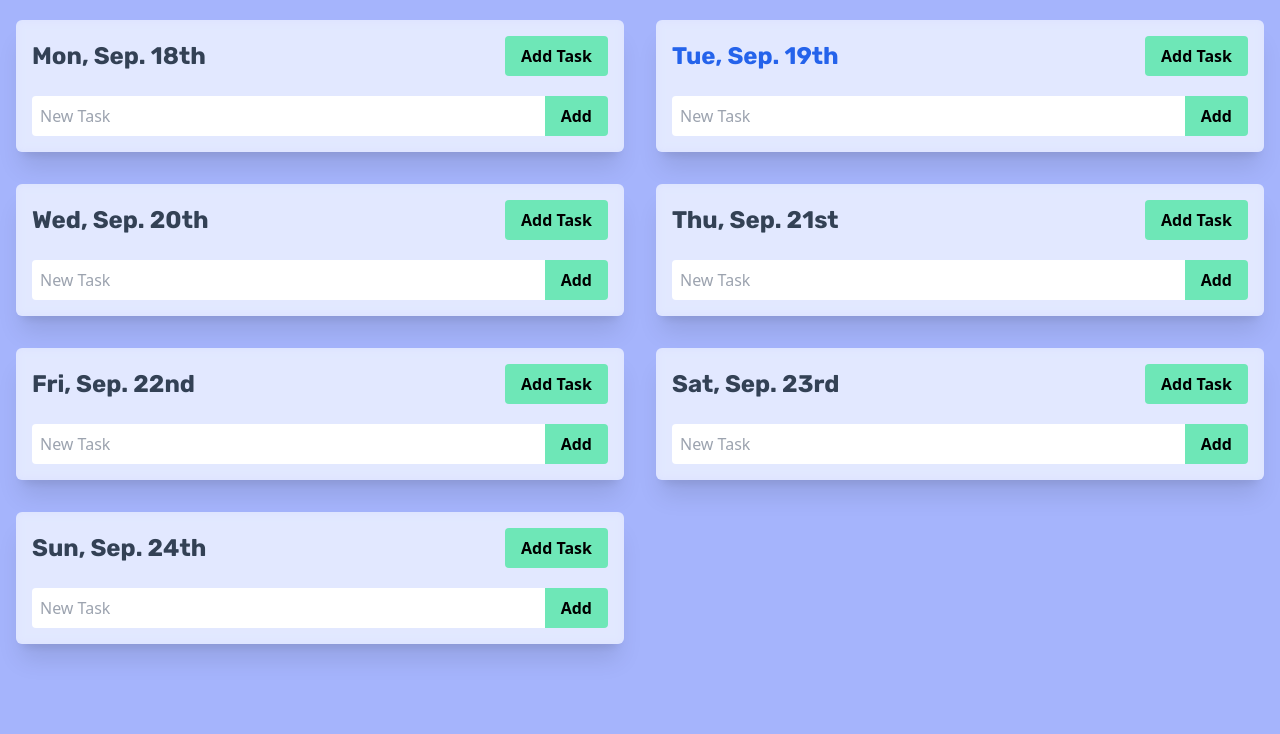
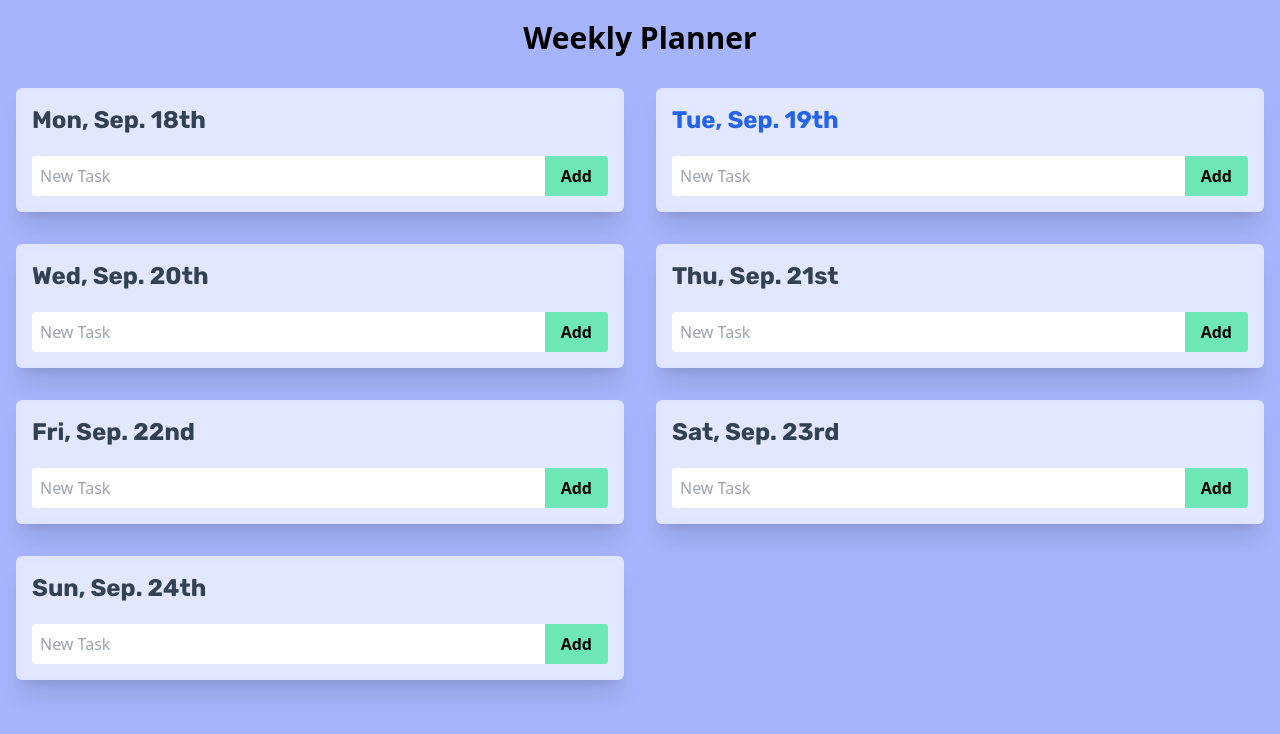
Before and after one commit to nrhoudek/Weekly-Planner, a Next.js app: page / in a window 1280 px wide. Shown: the top 734 px of the page. Built offline with nearby package versions, Linux system fonts and the light colour scheme.

Commit message:
Added Header Title, Removed Modal Button.

```diff
--- a/src/app/components/Day/DateHeader.tsx
+++ b/src/app/components/Day/DateHeader.tsx
@@ -33,12 +33,12 @@ export default function DateHeader({ dateModifier }: dateHeaderProps) {
       >
         {date}
       </h2>
-      <button
+      {/* <button
         className="px-4 py-2 bg-emerald-300 hover:bg-emerald-500 rounded font-semibold"
         onClick={toggleModal}
       >
         Add Task
-      </button>
+      </button> */}
     </header>
   );
 }
--- a/src/app/components/Modal/Modal.tsx
+++ b/src/app/components/Modal/Modal.tsx
@@ -12,7 +12,7 @@ export default function Modal() {
         isShowing ? stylingOnShow : stylingOnHide
       }`}
     >
-      <div className="bg-white rounded-md p-8 w-full mx-4">
+      <div className="bg-white rounded-md p-8 w-full mx-4 max-w-lg">
         <AddTaskForm />
       </div>
     </div>
--- a/src/app/page.tsx
+++ b/src/app/page.tsx
@@ -7,6 +7,7 @@ import ModalProvider from "./context/ModalContext";
 export default function Home() {
   return (
     <main className="flex min-h-screen flex-col">
+      <h1 className="text-3xl font-bold mx-auto mb-8">Weekly Planner</h1>
       <ModalProvider>
         <Week />
         <Modal />
```
